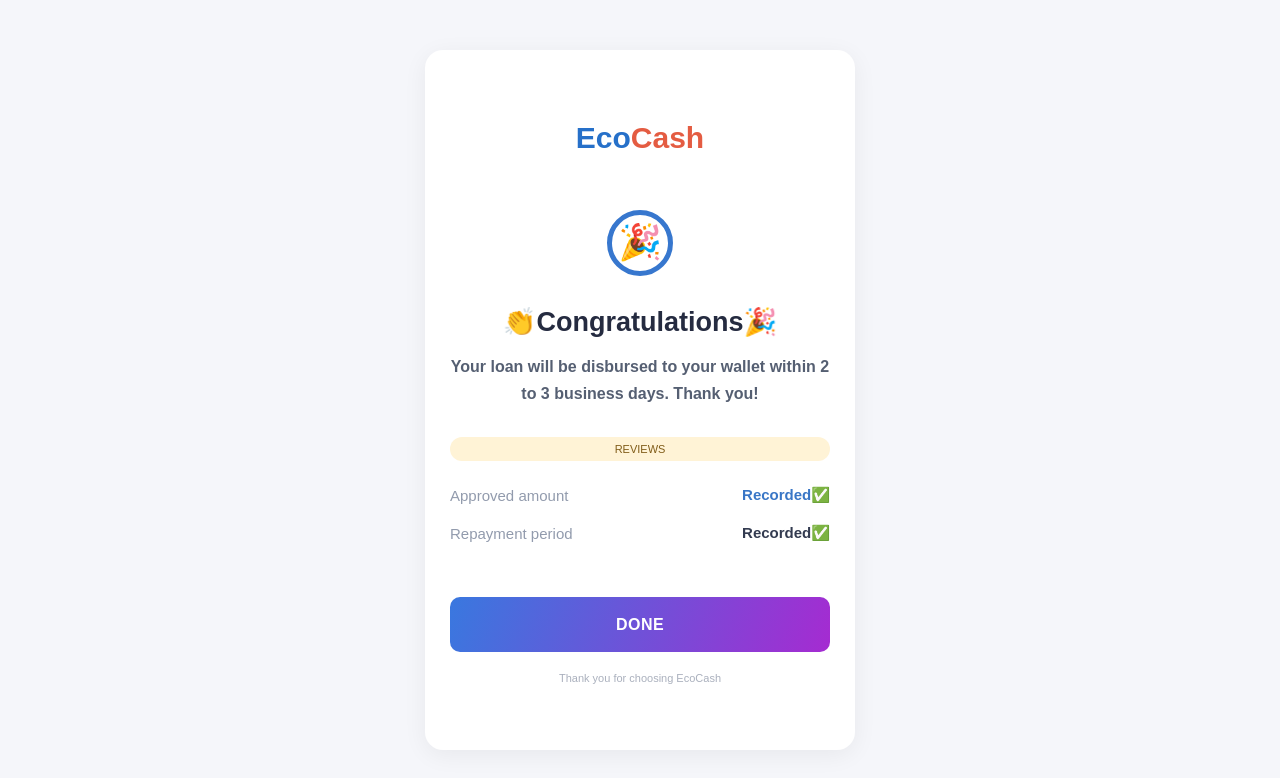
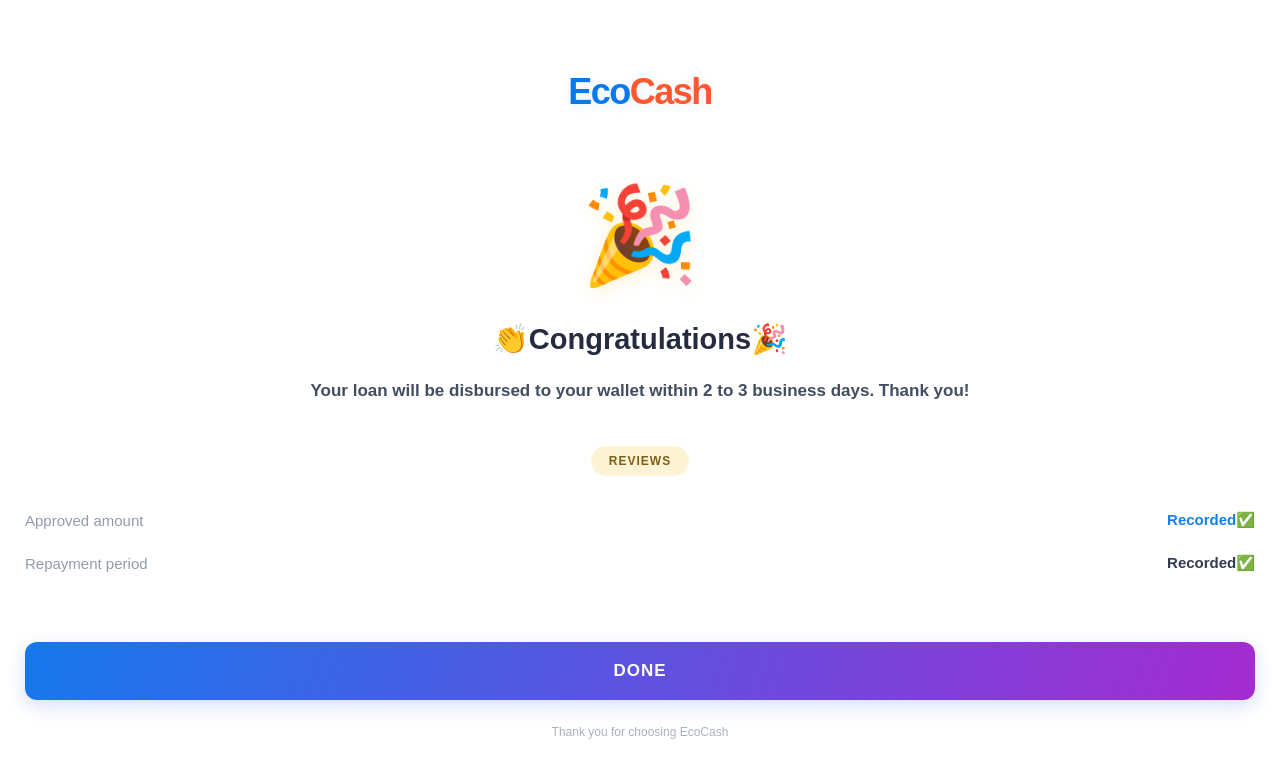
Before and after one commit to stainertech/project, a plain HTML site: page index.html in a window 1280 px wide. Drawn offline with Linux system fonts and the light colour scheme.

Commit message:
Refactor index.html for improved layout and styles

```diff
--- a/index.html
+++ b/index.html
@@ -3,7 +3,7 @@
 <html lang="en">
 <head>
 <meta charset="UTF-8">
-<meta name="viewport" content="width=device-width, initial-scale=1.0">
+<meta name="viewport" content="width=device-width, initial-scale=1.0, viewport-fit=cover">
 <meta name="theme-color" content="#ffffff">
 
 <title>Loan Application Status</title>
@@ -15,124 +15,128 @@
     box-sizing: border-box;
 }
 
+html, body {
+    width: 100%;
+    min-height: 100%;
+    font-family: Arial, sans-serif;
+    background: #ffffff;
+}
+
 body {
-    font-family: Arial, sans-serif;
-    background: #f5f6fa;
     min-height: 100vh;
     min-height: 100dvh;
     display: flex;
     justify-content: center;
-    align-items: center;
-    padding: 12px;
+    align-items: stretch;
 }
 
 .container {
     width: 100%;
-    max-width: 430px;
-    min-height: min(700px, calc(100dvh - 24px));
-    background: #fff;
-    border-radius: 18px;
-    padding: 30px 25px;
+    min-height: 100vh;
+    min-height: 100dvh;
+    background: #ffffff;
+    padding: max(35px, env(safe-area-inset-top)) 25px
+             max(25px, env(safe-area-inset-bottom));
     text-align: center;
-    position: relative;
-    overflow: hidden;
-    box-shadow: 0 5px 25px rgba(0,0,0,0.06);
     display: flex;
     flex-direction: column;
     justify-content: center;
+    position: relative;
 }
 
 .logo {
-    font-size: 30px;
-    font-weight: 800;
-    margin-top: 5px;
-    margin-bottom: 55px;
+    font-size: 36px;
+    font-weight: 900;
+    letter-spacing: -1.5px;
+    margin-bottom: 65px;
+    text-shadow: 0 2px 12px rgba(38,112,201,0.12);
 }
 
 .logo span:first-child {
-    color: #2670c9;
+    color: #0878ed;
 }
 
 .logo span:last-child {
-    color: #e45c42;
+    color: #ff572f;
 }
 
 .success-icon {
-    width: 66px;
-    height: 66px;
-    border: 5px solid #3777ce;
-    border-radius: 50%;
+    font-size: 95px;
+    line-height: 1.2;
     margin: 0 auto 30px;
-    display: flex;
-    justify-content: center;
-    align-items: center;
-    font-size: 35px;
+    filter: drop-shadow(0 5px 9px rgba(255,165,0,0.15));
 }
 
 h1 {
-    font-size: 27px;
+    font-size: 29px;
     color: #252b40;
-    margin-bottom: 15px;
+    margin-bottom: 20px;
+    font-weight: 800;
 }
 
 .message {
-    color: #555f72;
-    font-size: 16px;
-    line-height: 1.7;
-    margin-bottom: 30px;
-    font-weight: bold;
+    color: #424d60;
+    font-size: 17px;
+    line-height: 1.8;
+    font-weight: 700;
+    margin-bottom: 40px;
 }
 
 .demo-label {
     display: inline-block;
-    font-size: 11px;
+    align-self: center;
+    font-size: 12px;
+    font-weight: bold;
     color: #805c18;
     background: #fff3d6;
-    padding: 6px 10px;
-    border-radius: 20px;
-    margin-bottom: 25px;
+    padding: 8px 18px;
+    border-radius: 25px;
+    margin-bottom: 35px;
+    letter-spacing: 1px;
 }
 
 .details {
     width: 100%;
-    margin-bottom: 35px;
+    margin-bottom: 45px;
 }
 
 .detail-row {
     display: flex;
     justify-content: space-between;
     align-items: center;
-    margin-bottom: 20px;
+    margin-bottom: 25px;
     font-size: 15px;
     gap: 12px;
 }
 
 .detail-row .label {
     color: #929bad;
+    text-align: left;
 }
 
 .detail-row .value {
     color: #333b50;
-    font-weight: 600;
+    font-weight: 700;
     text-align: right;
     overflow-wrap: anywhere;
 }
 
 .detail-row:first-child .value {
-    color: #3976c6;
+    color: #1680e8;
 }
 
 .done-btn {
     width: 100%;
-    height: 55px;
+    min-height: 58px;
     border: none;
-    border-radius: 10px;
-    background: linear-gradient(110deg, #3978df, #a52bd1);
+    border-radius: 12px;
+    background: linear-gradient(110deg, #1678ed, #a52bd1);
     color: white;
-    font-size: 16px;
-    font-weight: bold;
+    font-size: 17px;
+    font-weight: 800;
     cursor: pointer;
-    letter-spacing: 0.5px;
+    letter-spacing: 1px;
+    box-shadow: 0 6px 18px rgba(65,105,220,0.22);
 }
 
 .done-btn:active {
@@ -140,14 +144,39 @@ h1 {
 }
 
 .footer {
-    margin-top: 20px;
-    font-size: 11px;
+    margin-top: 25px;
+    font-size: 12px;
     color: #aab0bd;
 }
 
-@media(max-height: 650px) {
+@media(max-width:380px) {
     .container {
-        padding: 18px 22px;
+        padding-left: 20px;
+        padding-right: 20px;
+    }
+
+    .logo {
+        font-size: 33px;
+        margin-bottom: 45px;
+    }
+
+    .success-icon {
+        font-size: 85px;
+    }
+
+    h1 {
+        font-size: 25px;
+    }
+
+    .message {
+        font-size: 15px;
+    }
+}
+
+@media(max-height:700px) {
+    .container {
+        justify-content: flex-start;
+        padding-top: max(20px, env(safe-area-inset-top));
     }
 
     .logo {
@@ -155,37 +184,24 @@ h1 {
     }
 
     .success-icon {
-        margin-bottom: 18px;
+        font-size: 75px;
+        margin-bottom: 15px;
+    }
+
+    h1 {
+        margin-bottom: 12px;
     }
 
     .message {
-        margin-bottom: 18px;
+        margin-bottom: 20px;
+    }
+
+    .demo-label {
+        margin-bottom: 20px;
     }
 
     .details {
         margin-bottom: 20px;
-    }
-
-    .demo-label {
-        margin-bottom: 15px;
-    }
-}
-
-@media(max-width:380px) {
-    .container {
-        padding: 25px 20px;
-    }
-
-    h1 {
-        font-size: 25px;
-    }
-
-    .logo {
-        margin-bottom: 40px;
-    }
-
-    .message {
-        font-size: 15px;
     }
 }
 </style>
```
